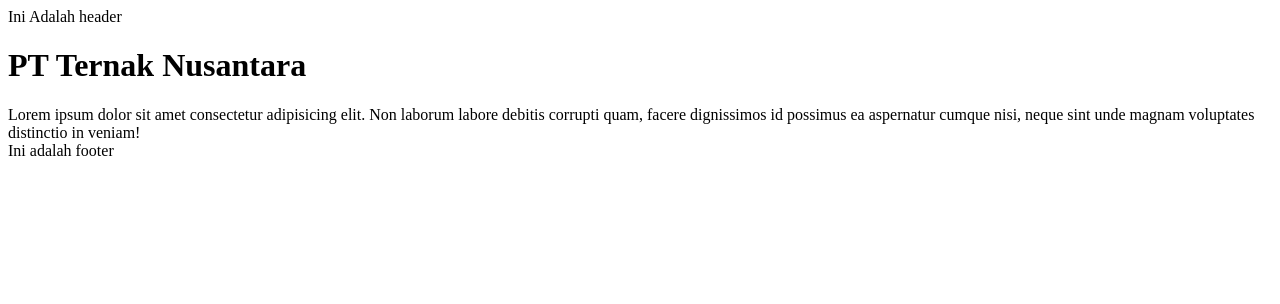
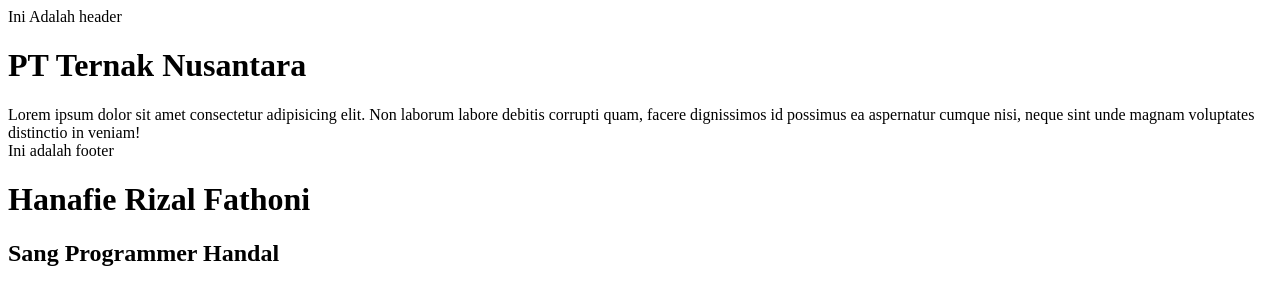
Before and after one commit to hanafierizal21/CompanyProfile, a plain HTML site: page index.html in a window 1280 px wide. Drawn offline with Linux system fonts and the light colour scheme.

Commit message:
Membuat halaman homepage & halaman style awal

```diff
--- a/assets/core.css
+++ b/assets/core.css
@@ -0,0 +1,3 @@
+  body{
+
+  }
--- a/assets/main.css
+++ b/assets/main.css
@@ -0,0 +1,3 @@
+body{
+
+}
--- a/index.html
+++ b/index.html
@@ -12,5 +12,8 @@
 
     <div>Lorem ipsum dolor sit amet consectetur adipisicing elit. Non laborum labore debitis corrupti quam, facere dignissimos id possimus ea aspernatur cumque nisi, neque sint unde magnam voluptates distinctio in veniam!</div>
     <footer>Ini adalah footer </footer>
+
+    <h1>Hanafie Rizal Fathoni </h1>
+    <h2>Sang Programmer Handal</h2>
 </body>
 </html>
```
